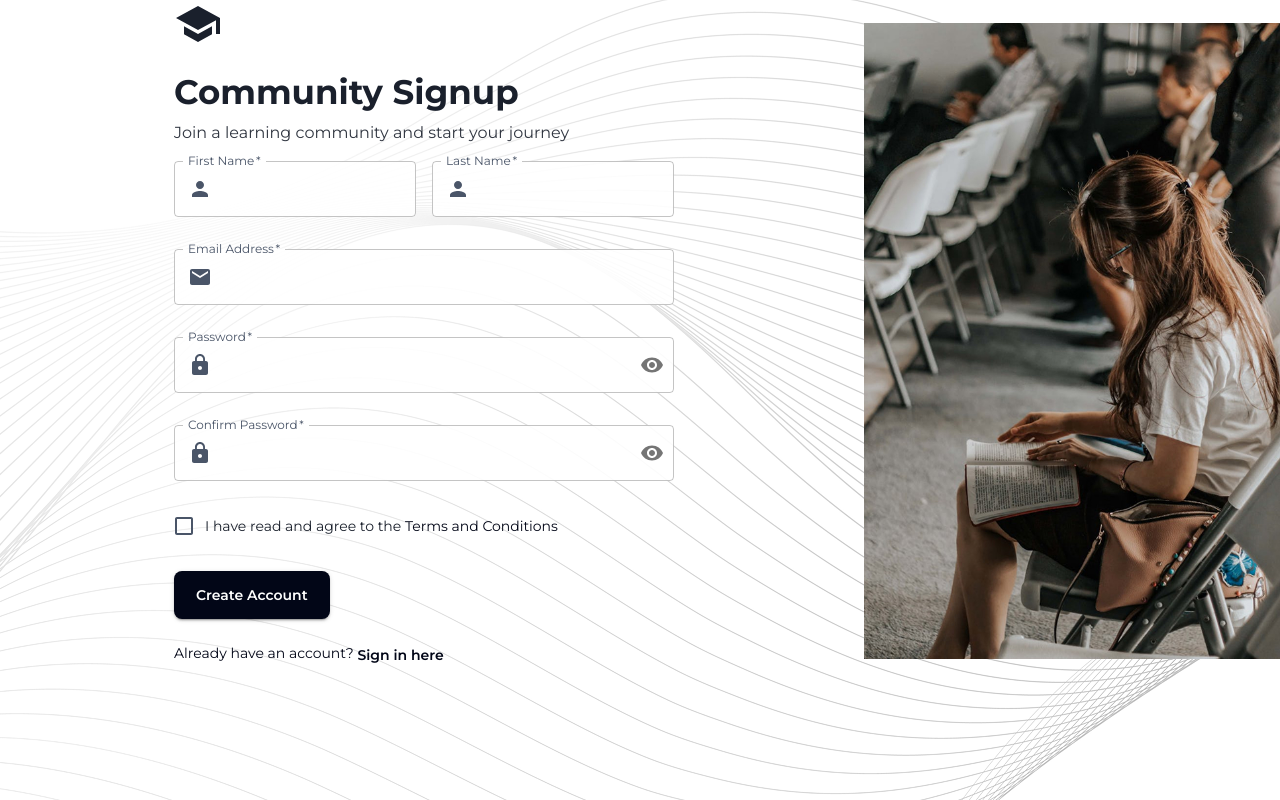
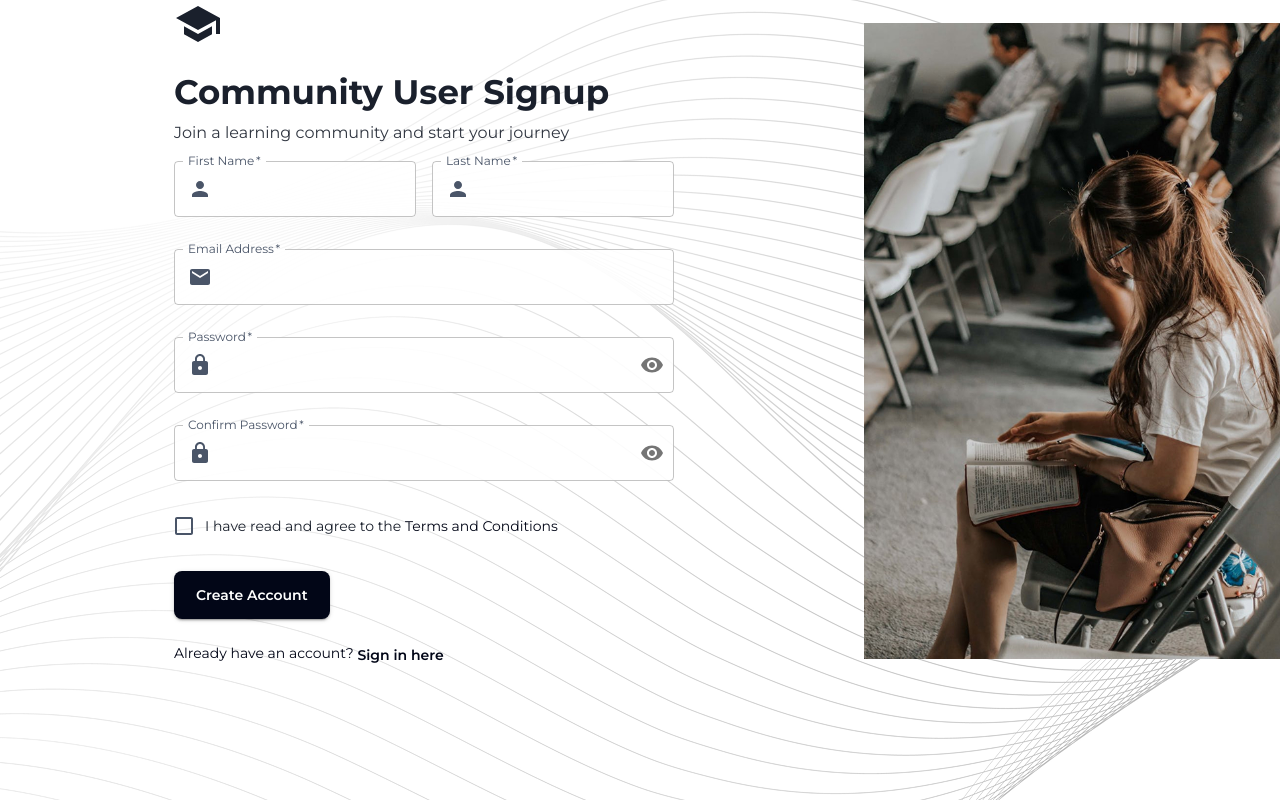
Before and after one commit to PremPMehta/Saas-LMS-Admin, a React (Create React App) app in the folder client/: page /community-user-signup in a window 1280 px wide. Built offline with nearby package versions, Linux system fonts and the light colour scheme; no server answers.

Commit message:
Fix CommunityUserSignup page heading
- Changed heading from 'Community Signup' to 'Community User Signup'
- More accurate and specific heading for the community user registration page
- Matches the page purpose and URL path

```diff
--- a/client/src/pages/CommunityUserSignup.js
+++ b/client/src/pages/CommunityUserSignup.js
@@ -288,7 +288,7 @@ const CommunityUserSignup = () => {
               >
                 <School sx={{ fontSize: 48, mb: 2 }} />
                 <Typography variant="h4" sx={{ fontWeight: 700, mb: 1 }}>
-                  Community Signup
+                  Community User Signup
                 </Typography>
                 <Typography variant="body1" sx={{ opacity: 0.9 }}>
                   Join a learning community and start your journey
```
